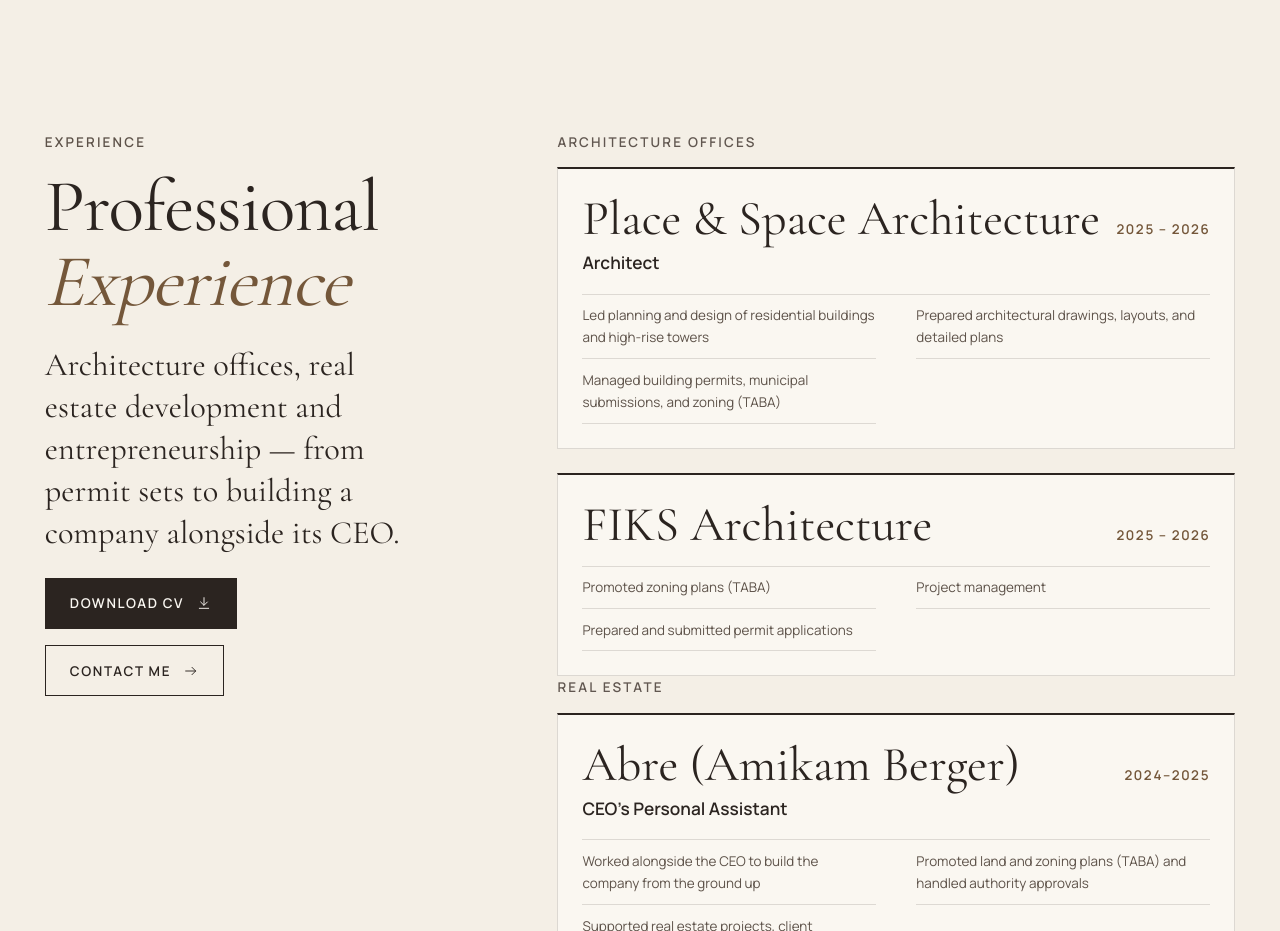
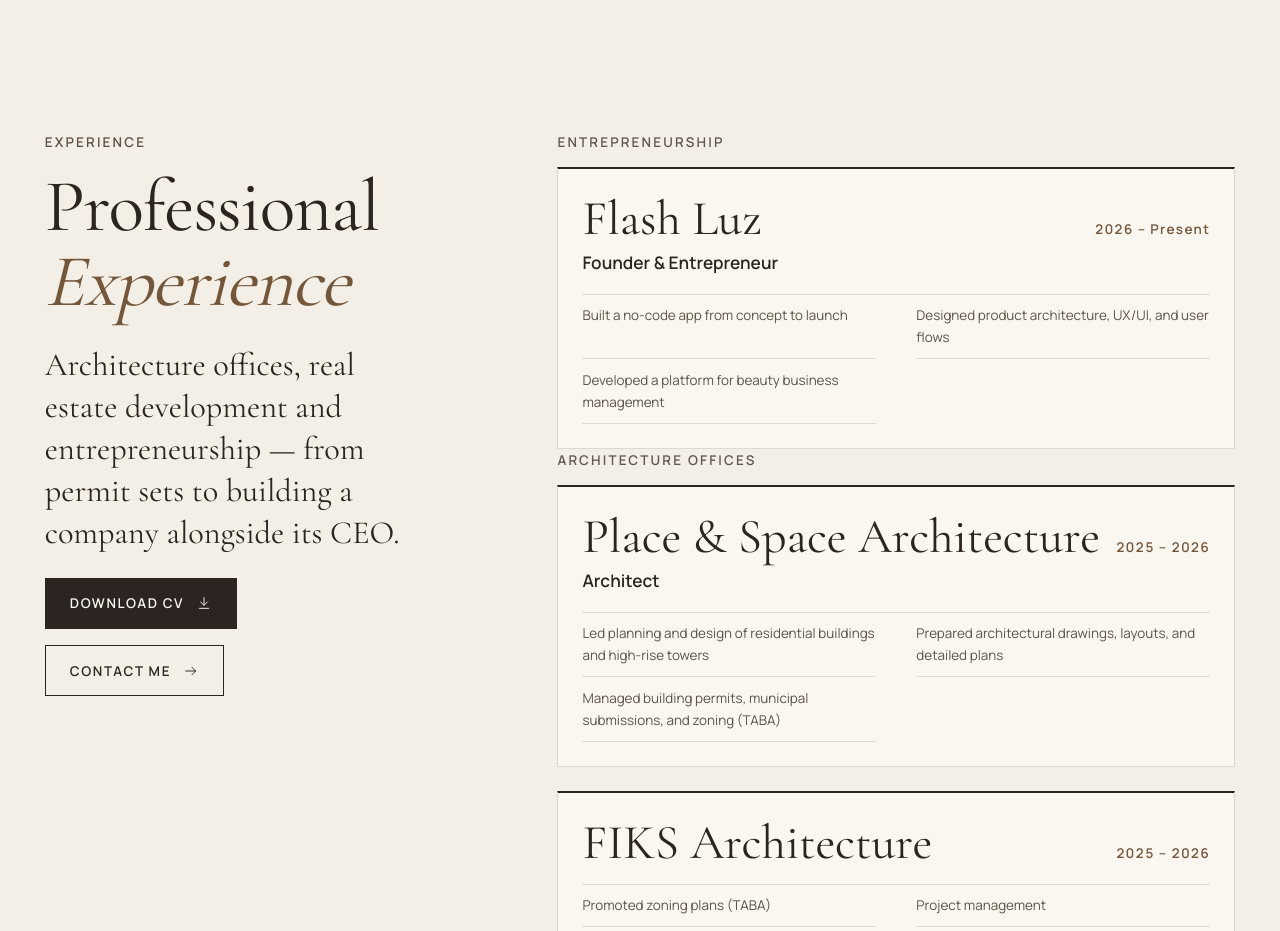
Before and after one commit to flashluzil-stack/nicole-portfolio, a React (Vite) app: page / in a window 1280 px wide. Shown: the part 780-1711 px from the top of the page. Built offline with nearby package versions, Linux system fonts and the light colour scheme; a web font is replaced by a local one.

Commit message:
Home experience: Entrepreneurship block with Flash Luz first
Co-Authored-By: Claude Opus 5.5 <noreply@anthropic.com>
Claude-Session: https://claude.ai/code/session_01VAdxmxobWLKmSvaW2GYEHQ

```diff
--- a/src/content/he/profile.ts
+++ b/src/content/he/profile.ts
@@ -39,8 +39,8 @@ const experienceHe: Record<string, Omit<ExperienceItem, 'id'>> = {
     ],
   },
   'flash-luz': {
-    role: 'בונת מוצר',
-    organisation: 'מייסדת – Flash Luz',
+    role: 'מייסדת ויזמית',
+    organisation: 'Flash Luz',
     period: '2026 – היום',
     bullets: [
       'בניית אפליקציית No-Code מהרעיון ועד ההשקה',
@@ -82,6 +82,8 @@ const experienceHe: Record<string, Omit<ExperienceItem, 'id'>> = {
 };
 
 export const experience: ExperienceItem[] = en.experience.map((item) => ({ id: item.id, ...experienceHe[item.id] }));
+
+export const ventures: typeof en.ventures = experience.filter((e) => e.id === 'flash-luz');
 
 export const realEstate: typeof en.realEstate = experience.filter((e) => e.id === 'abre' || e.id === 'ibc');
 
--- a/src/content/profile.ts
+++ b/src/content/profile.ts
@@ -66,8 +66,8 @@ export const experience: ExperienceItem[] = [
   },
   {
     id: 'flash-luz',
-    role: 'Product Builder',
-    organisation: 'Founder – Flash Luz',
+    role: 'Founder & Entrepreneur',
+    organisation: 'Flash Luz',
     period: '2026 – Present',
     bullets: [
       'Built a no-code app from concept to launch',
@@ -140,6 +140,9 @@ export const architectureOffices: {
 ];
 
 /** Real estate roles, shown together on the Home page. */
+/** Entrepreneurship, shown first in the Home experience section. */
+export const ventures = experience.filter((e) => e.id === 'flash-luz');
+
 export const realEstate = experience.filter((e) => e.id === 'abre' || e.id === 'ibc');
 
 export const education: EducationItem[] = [
--- a/src/i18n/content.ts
+++ b/src/i18n/content.ts
@@ -17,6 +17,7 @@ const build = (
   languages: profile.languages,
   architectureOffices: profile.architectureOffices,
   realEstate: profile.realEstate,
+  ventures: profile.ventures,
   disciplines: profile.disciplines,
   products: products.products,
   studio: products.studio,
--- a/src/i18n/ui.ts
+++ b/src/i18n/ui.ts
@@ -82,6 +82,7 @@ const en = {
     expSummary: 'Architecture offices, real estate development and entrepreneurship — from permit sets to building a company alongside its CEO.',
     architectureOffices: 'Architecture offices',
     realEstate: 'Real estate',
+    entrepreneurship: 'Entrepreneurship',
     contactMe: 'Contact me',
     exploreArchitecture: 'Explore Architecture',
     exploreTechnology: 'Explore Technology',
@@ -310,6 +311,7 @@ const he: Dictionary = {
     expSummary: 'משרדי אדריכלות, נדל״ן ויזמות — מתיקי היתר ועד הקמת חברה לצד המנכ״ל.',
     architectureOffices: 'משרדי אדריכלות',
     realEstate: 'נדל״ן',
+    entrepreneurship: 'יזמות',
     contactMe: 'ליצירת קשר',
     exploreArchitecture: 'לעבודות האדריכלות',
     exploreTechnology: 'למוצרים הדיגיטליים',
--- a/src/pages/Home.tsx
+++ b/src/pages/Home.tsx
@@ -13,7 +13,7 @@ import { ArrowRight } from '../components/Icons';
 
 export default function Home() {
   const { t, c } = useI18n();
-  const { profile, products, architectureProjects, architectureOffices, realEstate, education, homeSlides } = c;
+  const { profile, products, architectureProjects, architectureOffices, realEstate, ventures, education, homeSlides } = c;
   useDocumentMeta('', t.meta.home, '/');
 
   const studies = education.find((e) => e.id === 'shenkar');
@@ -59,6 +59,26 @@ export default function Home() {
           </div>
 
           <div className="experience__body">
+            <h3 className="experience__label">{t.home.entrepreneurship}</h3>
+            <ul className="offices">
+              {ventures.map((o) => (
+                <li key={o.id} className="office">
+                  <div className="office__head">
+                    <span className="office__name" lang="en">{o.organisation}</span>
+                    {o.period && <span className="office__period">{o.period}</span>}
+                  </div>
+                  {o.role && <p className="office__role">{o.role}</p>}
+                  {o.bullets && (
+                    <ul className="office__bullets">
+                      {o.bullets.map((b) => (
+                        <li key={b}>{b}</li>
+                      ))}
+                    </ul>
+                  )}
+                </li>
+              ))}
+            </ul>
+
             <h3 className="experience__label">{t.home.architectureOffices}</h3>
             <ul className="offices">
               {architectureOffices.map((o) => (
```
